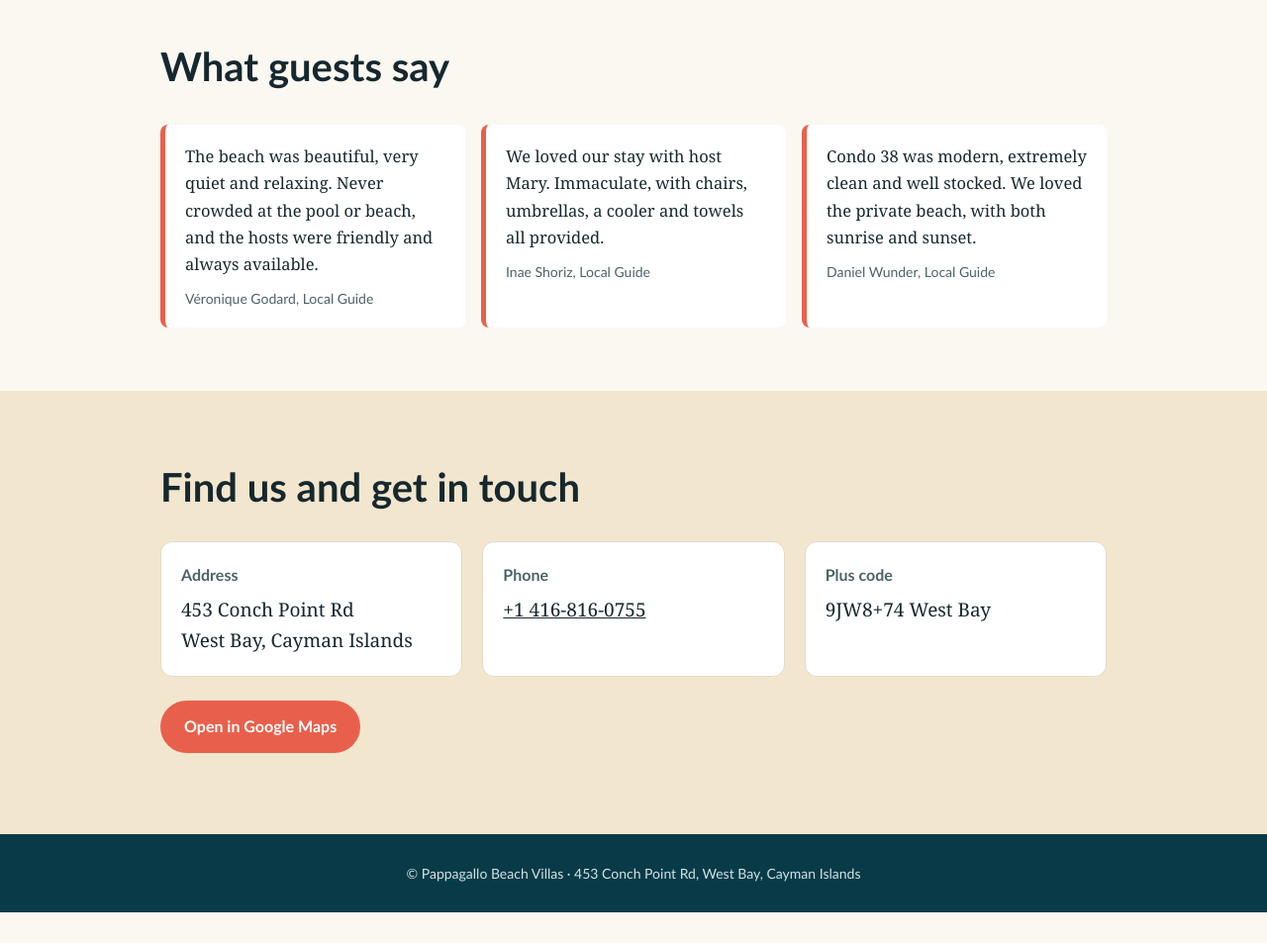
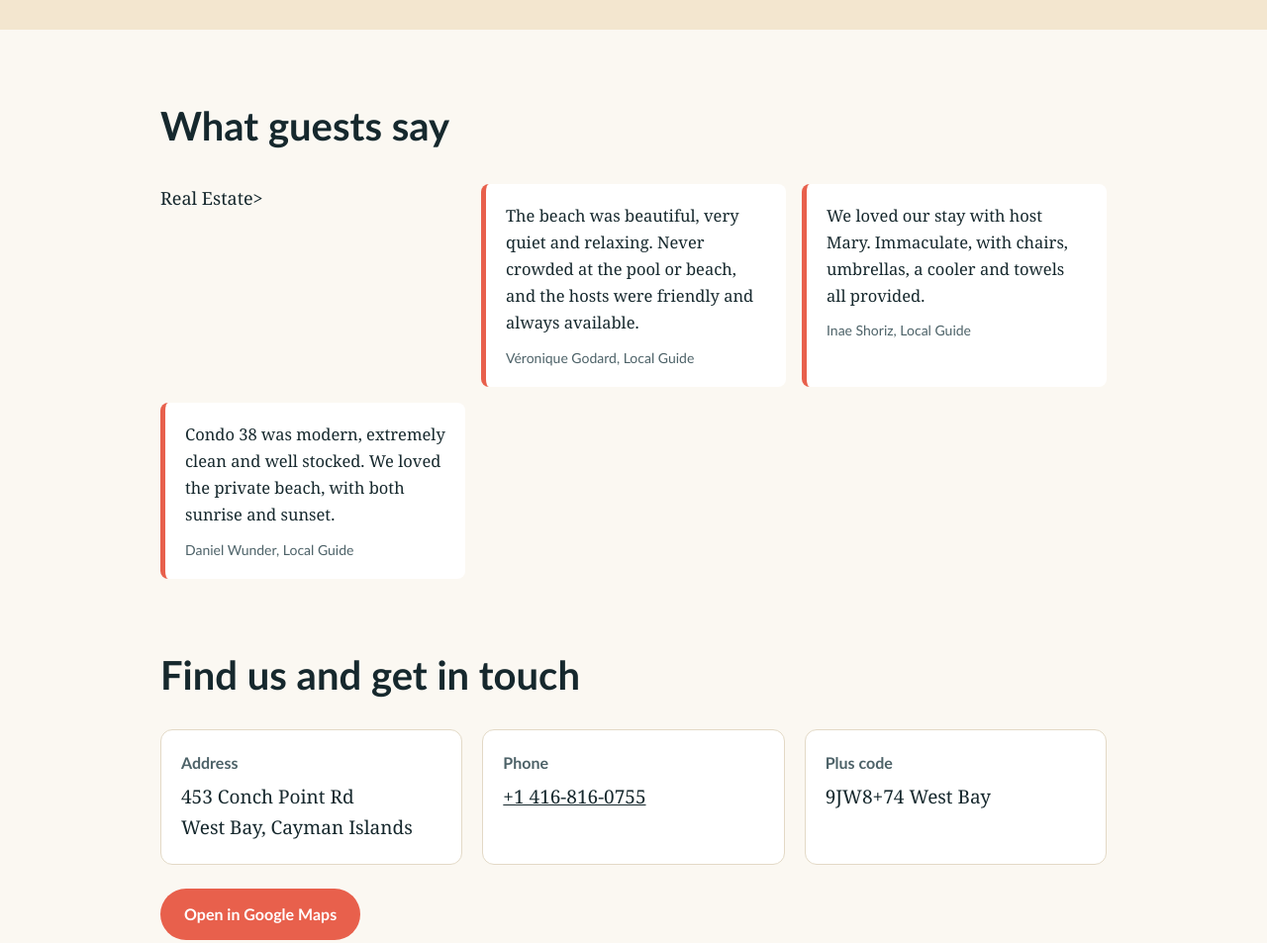
Before and after one commit to grinman677-jpg/mindrich, a plain HTML site: page index.html in a window 1280 px wide. Shown: the part 1640-2593 px from the top of the page at 99% size. Before the commit the page ends 2562 px from the top, so only its background shows below. Drawn offline with Linux system fonts and the light colour scheme.

Commit message:
Update index.html

```diff
--- a/index.html
+++ b/index.html
@@ -1,6 +1,6 @@
 <!DOCTYPE html>
 <html lang="en">
-<head>
+<head> name</Pappagallo Beach Villas>
 <meta charset="utf-8">
 <meta name="viewport" content="width=device-width, initial-scale=1, viewport-fit=cover">
 <title>Pappagallo Beach Villas – West Bay, Cayman Islands</title>
@@ -65,7 +65,7 @@ footer.site{background:var(--deep);color:#cfe3e6;text-align:center;padding:28px
   <p>Quiet sand, a private pool and hosts who know the place. Beach villas on Conch Point Road in West Bay, Grand Cayman.</p>
   <a class="btn" href="tel:+14168160755">Call +1 416-816-0755</a><a class="btn alt" href="#reviews">Read guest reviews</a>
 </div></div>
-
+</Drive></Folder B>
 <div class="wrap"><div class="rating" aria-label="Rated 4.4 out of 5 from 59 Google reviews">
   <strong>4.4</strong><div><div class="stars" aria-hidden="true">★★★★☆</div><div>59 Google reviews</div></div>
   <div style="margin-left:auto;color:var(--muted);max-width:32ch;font-size:16px">Guests mention the beach, the pool, and friendly hosts most often.</div>
@@ -75,7 +75,7 @@ footer.site{background:var(--deep);color:#cfe3e6;text-align:center;padding:28px
   <h2>About the villas</h2>
   <p class="lead">Pappagallo Beach Villas is a villa and condo property on Conch Point Road in West Bay. Guests describe a quiet private beach with plenty of lounge seating, a pool that is rarely crowded, and clean, modern, well-stocked units. You can watch both sunrise and sunset from the property, and the Pappagallo restaurant is just across the road.</p>
 </div></section>
-
+</Stlye> #1ER57H!Possionaql point
 <section id="amenities" class="alt-bg"><div class="wrap">
   <h2>What guests enjoy</h2>
   <div class="grid">
@@ -91,12 +91,12 @@ footer.site{background:var(--deep);color:#cfe3e6;text-align:center;padding:28px
 
 <section id="reviews"><div class="wrap">
   <h2>What guests say</h2>
-  <div class="reviews">
+  <div class="reviews">Real Estate></Front>
     <blockquote>The beach was beautiful, very quiet and relaxing. Never crowded at the pool or beach, and the hosts were friendly and always available.<footer>Véronique Godard, Local Guide</footer></blockquote>
     <blockquote>We loved our stay with host Mary. Immaculate, with chairs, umbrellas, a cooler and towels all provided.<footer>Inae Shoriz, Local Guide</footer></blockquote>
     <blockquote>Condo 38 was modern, extremely clean and well stocked. We loved the private beach, with both sunrise and sunset.<footer>Daniel Wunder, Local Guide</footer></blockquote>
   </div>
-</div></section>
+</div></section></A?
 
 <section id="contact" class="alt-bg"><div class="wrap">
   <h2>Find us and get in touch</h2>
```
